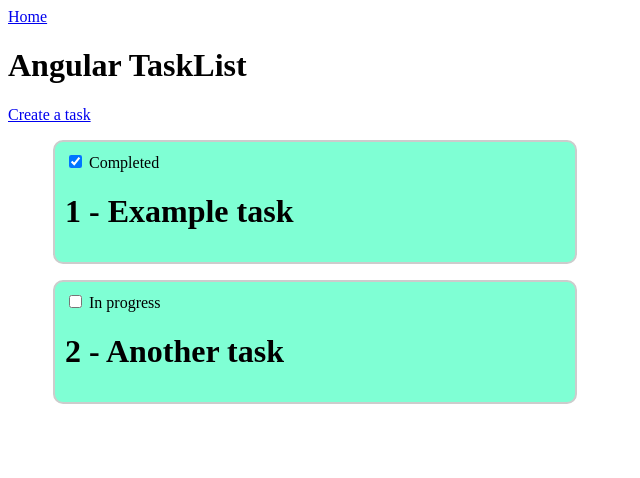
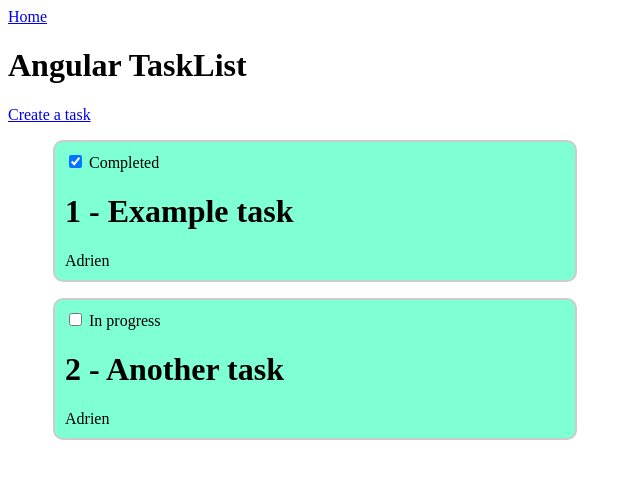
Before and after one commit to Bergamof/svelte-demo, an Angular app in the folder AngularTasklist/: page / in a window 1280 px wide. Shown: the top 478 px of the page, without its empty margins (0-640 px from the left). Built offline with nearby package versions, Linux system fonts and the light colour scheme.

Commit message:
Add assignee to Angular exemple tasks

```diff
--- a/AngularTasklist/src/app/shared/task-service.ts
+++ b/AngularTasklist/src/app/shared/task-service.ts
@@ -6,8 +6,8 @@
 export class TaskService {
 	private nextId = 1;
 	private taskList: Task[] = [
-		{ id: this.nextId++, completed: true, title: 'Example task' },
-		{ id: this.nextId++, completed: false, title: 'Another task' }
+		{ id: this.nextId++, completed: true, assigneeId: 1, title: 'Example task' },
+		{ id: this.nextId++, completed: false, assigneeId: 1, title: 'Another task' }
 	];
 	private taskListObservable$: Subject<Task[]> = new BehaviorSubject<Task[]>(this.taskList);
 
```
